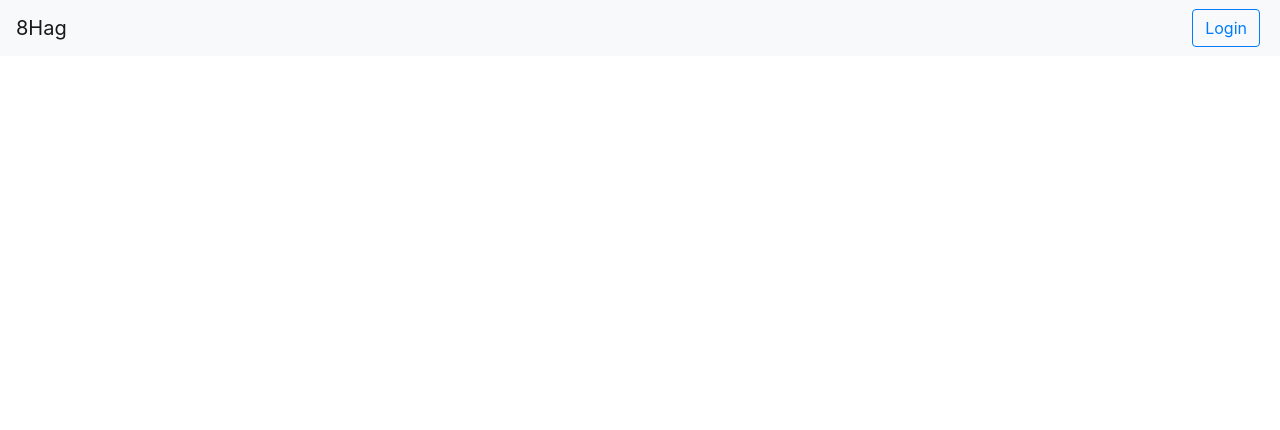
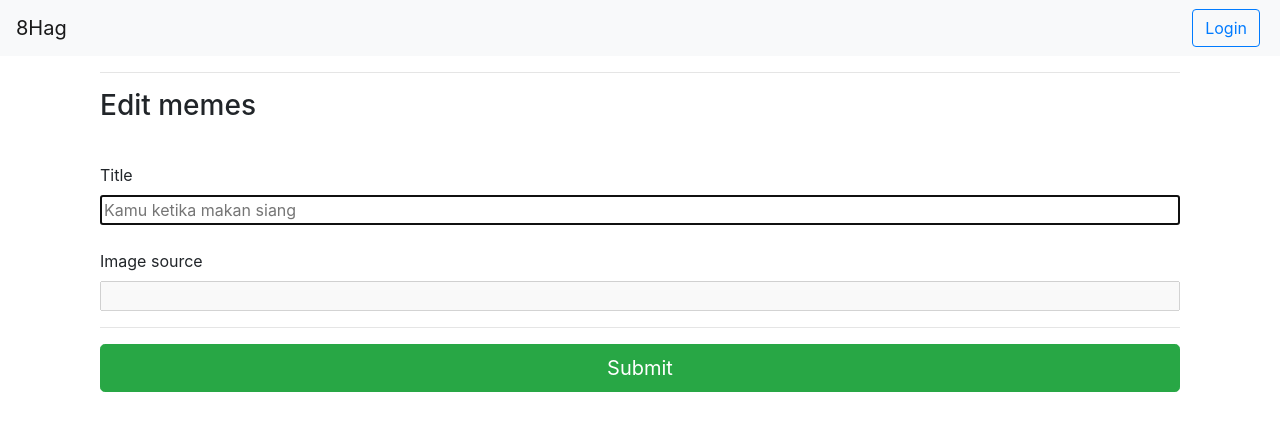
Before and after one commit to rmt-010-jersey-fox/p2-iproject-client, a Vue app: page /memes/edit in a window 1280 px wide. Shown: the top 430 px of the page. Built offline with nearby package versions, Linux system fonts and the light colour scheme.

Commit message:
change navbar to all around page and edit design from addpage and editpage

```diff
--- a/src/App.vue
+++ b/src/App.vue
@@ -1,18 +1,13 @@
 <template>
   <div id="app">
-    <Navbar />
 
     <router-view/>
   </div>
 </template>
 
 <script>
-import Navbar from '@/components/Navbar.vue'
 
 export default {
-  components: {
-    Navbar
-  }
 }
 </script>
 
--- a/src/components/AddMeme.vue
+++ b/src/components/AddMeme.vue
@@ -1,31 +1,50 @@
 <template>
+<div>
+<Navbar />
   <section id="add-meme" style="overflow-x: hidden; background-color: white">
-            <div class="row">
+    <div class="container">
       <div class="col-md-12">
         <div class="add-meme">
           <form>
             <hr />
-                            <h1 class="h3 mb-3 fw-normal">Add memes</h1><br>
-                            <label for="title">Title</label><br>
-                            <input class="w-100" type="text" v-model="title" placeholder="Kamu ketika makan siang" required
-                                autofocus><br><br>
-                            <label for="imageURL">Image source</label><br>
-                            <input type="text" v-model="myfile" name="myfile"><br>
+            <h1 class="h3 mb-3 fw-normal">Add memes</h1>
+            <br />
+            <label for="title">Title</label><br />
+            <input
+              class="w-100"
+              type="text"
+              v-model="title"
+              placeholder="Kamu ketika makan siang"
+              required
+              autofocus
+            /><br /><br />
+            <label for="imageURL">Image source</label><br />
+            <input class="w-100" type="text" v-model="image" /><br />
             <hr />
-                            <button class="w-100 btn btn-lg btn-success" id="btn-add" type="submit">Add</button>
+            <button
+              class="w-100 btn btn-lg btn-success"
+              id="btn-add"
+              type="submit"
+            >
+              Add
+            </button>
           </form>
+          <hr />
         </div>
       </div>
     </div>
   </section>
+</div>
 </template>
 
 <script>
+import Navbar from '@/components/Navbar.vue'
 export default {
-
+    components: {
+        Navbar
     }
+};
 </script>
 
 <style>
-
 </style>
--- a/src/components/EditMeme.vue
+++ b/src/components/EditMeme.vue
@@ -1,28 +1,54 @@
 <template>
+  <div>
+    <Navbar />
     <section id="edit-meme" style="overflow-x: hidden; background-color: white">
-            <div class="row">
+      <div class="container">
         <div class="col-md-12">
           <div class="edit-meme">
             <form>
               <hr />
-                            <h1 class="h3 mb-3 fw-normal">Edit memes</h1><br>
-                            <label for="title">Title</label><br>
-                            <input class="w-100" type="text" v-model="item.title" placeholder="Kamu ketika makan siang" required
-                                autofocus><br><br>
-                            <label for="imageURL">Image source</label><br>
-                            <input type="text" v-model="item.image_url" name="myfile" disabled><br>
+              <h1 class="h3 mb-3 fw-normal">Edit memes</h1>
+              <br />
+              <label for="title">Title</label><br />
+              <input
+                class="w-100"
+                type="text"
+                v-model="item.title"
+                placeholder="Kamu ketika makan siang"
+                required
+                autofocus
+              /><br /><br />
+              <label for="imageURL">Image source</label><br />
+              <input
+                type="text"
+                class="w-100"
+                v-model="item.image_url"
+                name="image"
+                disabled
+              /><br />
               <hr />
-                            <button class="w-100 btn btn-lg btn-success" @click.prevent="updateMeme(item.id)" type="submit">Submit</button>
+              <button
+                class="w-100 btn btn-lg btn-success"
+                @click.prevent="updateMeme(item.id)"
+                type="submit"
+              >
+                Submit
+              </button>
             </form>
           </div>
         </div>
       </div>
     </section>
+  </div>
 </template>
 
 <script>
+import Navbar from "@/components/Navbar.vue";
 export default {
   name: "Update",
+  components: {
+    Navbar,
+  },
   computed: {
     item() {
       return this.$store.state.item;
@@ -35,10 +61,9 @@ export default {
         router: this.$router,
       });
     },
-  }
-}
+  },
+};
 </script>
 
 <style>
-
 </style>
--- a/src/router/index.js
+++ b/src/router/index.js
@@ -4,6 +4,7 @@ import Home from '../views/Home.vue'
 import Login from '../views/Login.vue'
 import Register from '../views/Register.vue'
 import AddMeme from '@/components/AddMeme.vue'
+import EditMeme from '@/components/EditMeme.vue'
 import Profile from '@/views/Profile.vue'
 
 
@@ -31,6 +32,11 @@ const routes = [
     component: AddMeme
   },
   {
+    path: '/memes/edit',
+    name: 'EditMeme',
+    component: EditMeme
+  },
+  {
     path: '/profile',
     name: 'Profile',
     component: Profile
--- a/src/views/Home.vue
+++ b/src/views/Home.vue
@@ -1,6 +1,6 @@
 <template>
   <div class="home">
-    <!-- <Navbar /> -->
+    <Navbar />
     <div class="container">
       <div class="row">
         <div class="col-9">
@@ -17,14 +17,14 @@
 
 <script>
 // @ is an alias to /src
-// import Navbar from '@/components/Navbar.vue'
+import Navbar from '@/components/Navbar.vue'
 import RightContent from "@/components/RightContent.vue";
 import LeftContent from "@/components/LeftContent.vue";
 
 export default {
   name: "Home",
   components: {
-    // Navbar,
+    Navbar,
     RightContent,
     LeftContent,
   },
--- a/src/views/Login.vue
+++ b/src/views/Login.vue
@@ -1,13 +1,16 @@
 <template>
   <div>
+      <Navbar />
       <formLogin />
   </div>
 </template>
 
 <script>
+import Navbar from '@/components/Navbar.vue'
 import formLogin from '@/components/Login.vue'
 export default {
     components: {
+        Navbar,
         formLogin
     }
 }
--- a/src/views/Profile.vue
+++ b/src/views/Profile.vue
@@ -1,4 +1,6 @@
 <template>
+<div>
+    <Navbar />
   <div class="container">
     <h4 class="display-4 text-center">Your Profile</h4>
     <hr />
@@ -8,14 +10,17 @@
     <hr />
     <MemeUser />
   </div>
+</div>
 </template>
 
 <script>
+import Navbar from '@/components/Navbar.vue'
 import ProfileDetail from "@/components/ProfileDetail.vue";
 import MemeUser from "@/components/MemeUser.vue";
 export default {
   name: "Profile",
   components: {
+    Navbar,
     ProfileDetail,
     MemeUser,
   },
--- a/src/views/Register.vue
+++ b/src/views/Register.vue
@@ -1,12 +1,17 @@
 <template>
+<div>
+  <Navbar />
   <Register />
+</div>
 </template>
 
 <script>
+import Navbar from '@/components/Navbar.vue'
 import Register from '@/components/Register.vue'
 export default {
     components: {
-        Register
+      Navbar,
+      Register
     }
 }
 </script>
```
Lines whose indentation alone changed are shown as unchanged.
